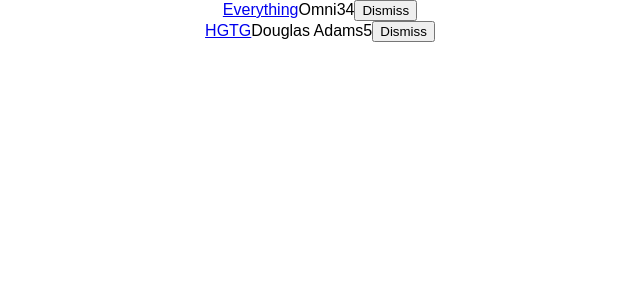
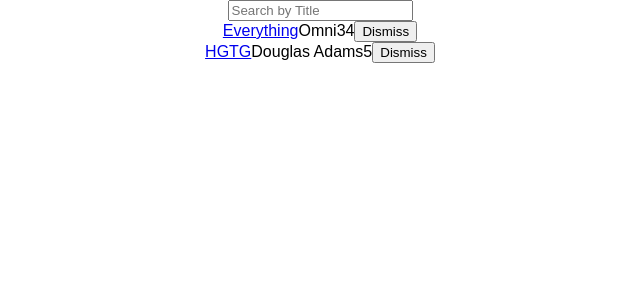
Before and after one commit to michaeladrianlucas/hackernews, a React (Create React App) app: page / in a window 1280 px wide. Shown: the top 300 px of the page, without its empty margins (320-960 px from the left). Built offline with nearby package versions, Linux system fonts and the light colour scheme.

Commit message:
pg77 finished search function added

```diff
--- a/src/App.js
+++ b/src/App.js
@@ -17,14 +17,32 @@
     objectID: 1,
   },
 ];
+/*
+//ES5
+function isSearched(searchTerm){
+  return function(item) {
+    return !searchTerm ||
+    item.title.toLowerCase().includes(searchTerm.toLowerCase());
+  }
+}*/
+//ES6
+const isSearched = (searchTerm) => (item) =>
+    !searchTerm ||
+    item.title.toLowerCase().includes(searchTerm.toLowerCase())
+
 class App extends Component {
   constructor(props){
     super(props);
 
     this.state = {
       list,
+      searchTerm: '',
     };
+    this.onSearchChange = this.onSearchChange.bind(this);
     this.onDismiss = this.onDismiss.bind(this);
+  }
+  onSearchChange(event) {
+    this.setState({ searchTerm: event.target.value });
   }
 
   onDismiss(id) {
@@ -44,8 +62,13 @@
   render() {
     return (
       <div className="App">
+        <form>
+          <input type="text"
+            placeholder="Search by Title"
+             onChange={this.onSearchChange} />
+        </form>
         {
-          this.state.list.map( (item) =>
+          this.state.list.filter(isSearched(this.state.searchTerm)).map(item =>
                 <div key={item.objectID}>
                  <span>
                    <a href={item.url}>{item.title}</a>
@@ -60,8 +83,7 @@
                    </button>
                  </span>
                </div>
-        ) //END FUNCTION
-      }
+        )}
     </div>//END APP
     ); //END RETURN
   } //END RENDER
```
